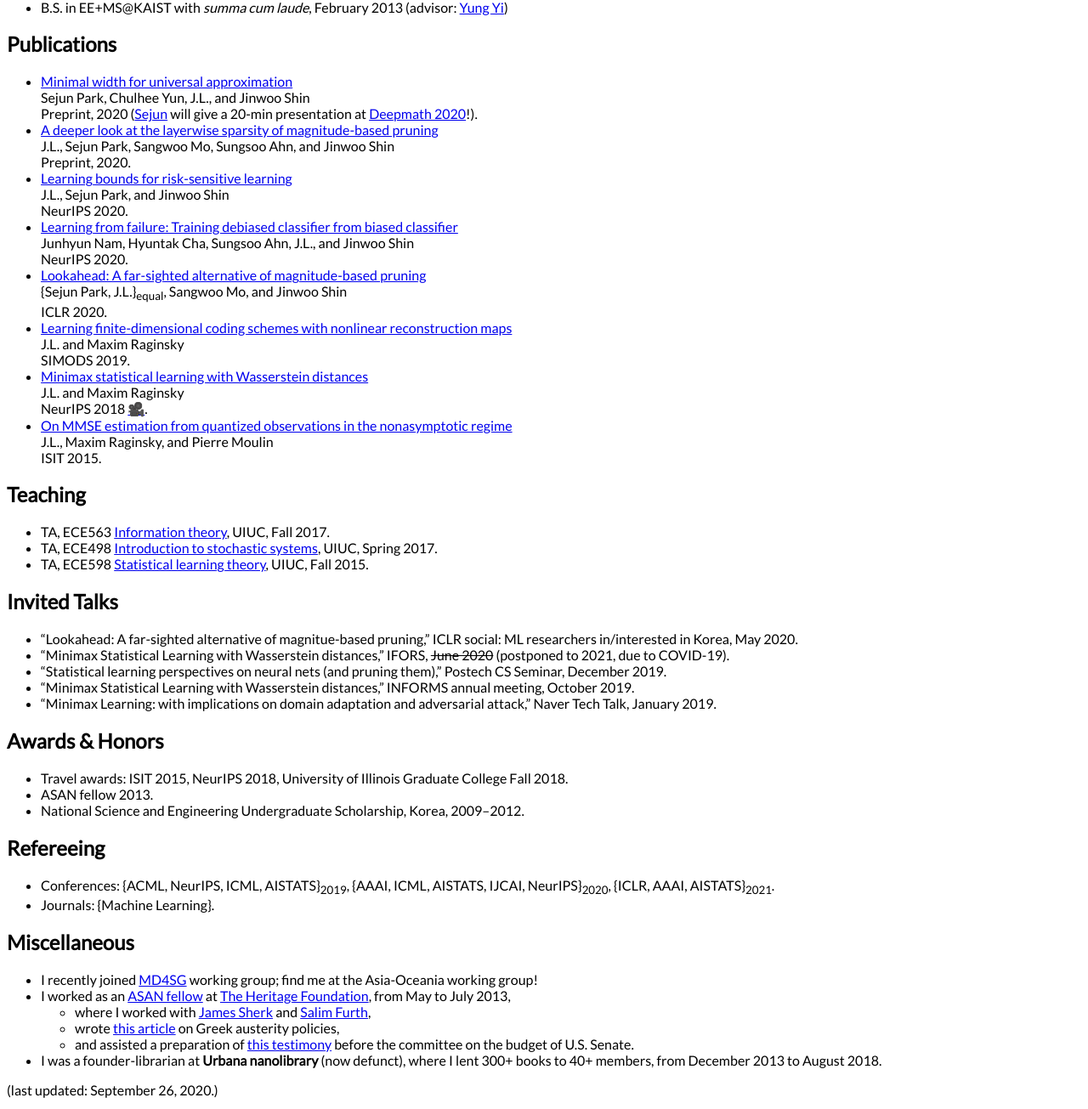
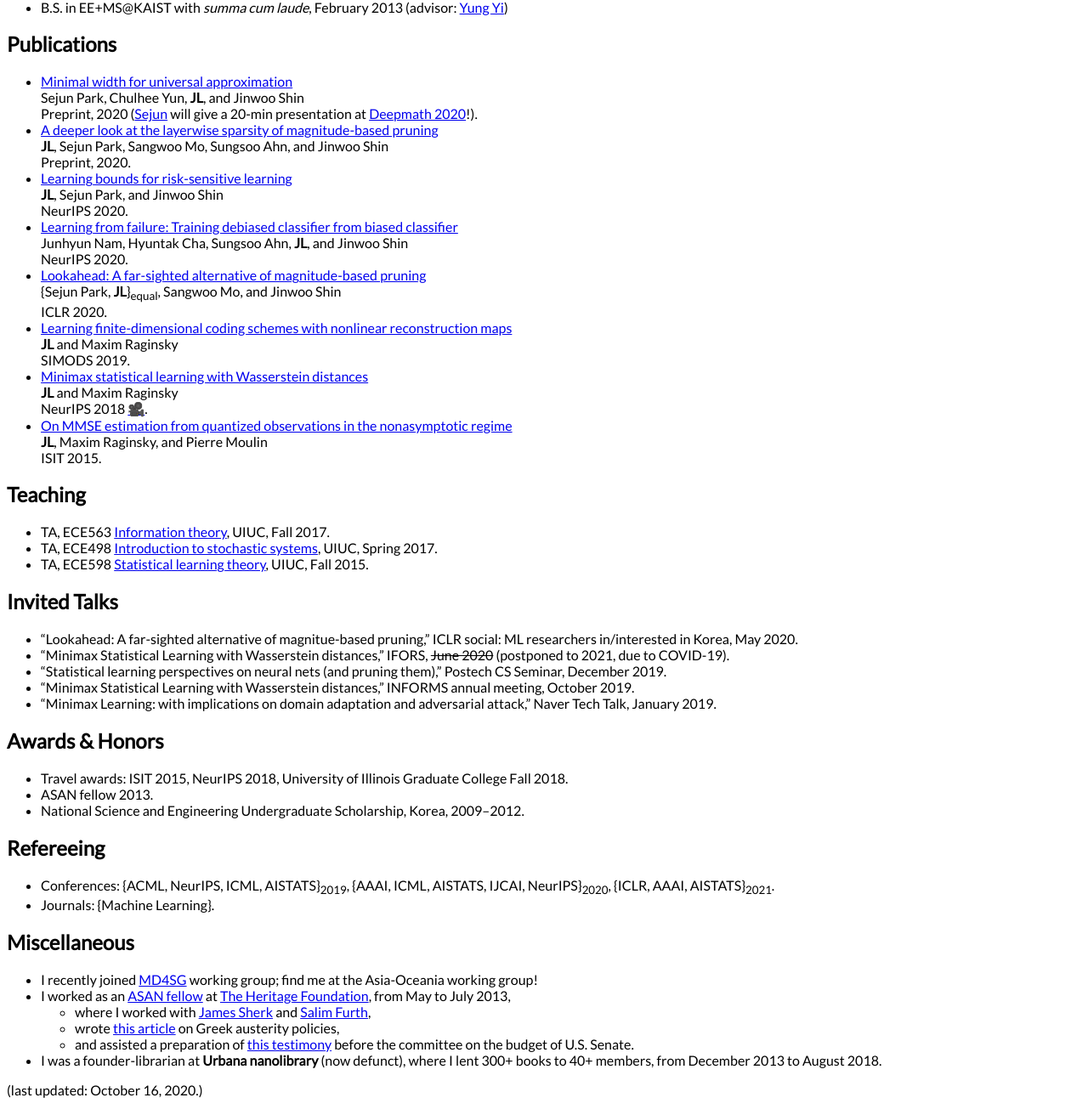
Before and after one commit to jaeho-lee/jaeho-lee.github.io, a Jekyll site: the page built from index.md, in a window 1280 px wide. Shown: the part 630-1935 px from the top of the page at 85% size. Built offline with Jekyll 4.4.1, drawn with Linux system fonts in a browser that asks for light colours; emoji names are drawn with the system emoji font.

Commit message:
some changes

```diff
--- a/index.md
+++ b/index.md
@@ -22,28 +22,28 @@ I like to ponder upon how operational constraints (e.g., robustness, fairness, r
 
 ## Publications
 * [Minimal width for universal approximation](https://arxiv.org/abs/2006.08859)
-Sejun Park, Chulhee Yun, J.L., and Jinwoo Shin
+Sejun Park, Chulhee Yun, **JL**, and Jinwoo Shin
 Preprint, 2020 ([Sejun](https://sites.google.com/site/sejunparksite/) will give a 20-min presentation at [Deepmath 2020](https://deepmath-conference.com)!).
 * [A deeper look at the layerwise sparsity of magnitude-based pruning](https://arxiv.org/abs/2010.07611)
-J.L., Sejun Park, Sangwoo Mo, Sungsoo Ahn, and Jinwoo Shin
+**JL**, Sejun Park, Sangwoo Mo, Sungsoo Ahn, and Jinwoo Shin
 Preprint, 2020.
 * [Learning bounds for risk-sensitive learning](https://arxiv.org/abs/2006.08138)
-J.L., Sejun Park, and Jinwoo Shin
+**JL**, Sejun Park, and Jinwoo Shin
 NeurIPS 2020.
 * [Learning from failure: Training debiased classifier from biased classifier](https://arxiv.org/abs/2007.02561)
-Junhyun Nam, Hyuntak Cha, Sungsoo Ahn, J.L., and Jinwoo Shin
+Junhyun Nam, Hyuntak Cha, Sungsoo Ahn, **JL**, and Jinwoo Shin
 NeurIPS 2020.
 * [Lookahead: A far-sighted alternative of magnitude-based pruning](https://openreview.net/forum?id=ryl3ygHYDB)
-{Sejun Park, J.L.}<sub>equal</sub>, Sangwoo Mo, and Jinwoo Shin
+{Sejun Park, **JL**}<sub>equal</sub>, Sangwoo Mo, and Jinwoo Shin
 ICLR 2020.
 * [Learning finite-dimensional coding schemes with nonlinear reconstruction maps](https://epubs.siam.org/doi/abs/10.1137/18M1234461)
-J.L. and Maxim Raginsky
+**JL** and Maxim Raginsky
 SIMODS 2019.
 * [Minimax statistical learning with Wasserstein distances](https://arxiv.org/pdf/1705.07815.pdf)
-J.L. and Maxim Raginsky
+**JL** and Maxim Raginsky
 NeurIPS 2018 [:movie_camera:](https://www.videoken.com/embed/h-nWXfuEpF4?tocitem=38).
 * [On MMSE estimation from quantized observations in the nonasymptotic regime](https://arxiv.org/pdf/1504.06029.pdf)
-J.L., Maxim Raginsky, and Pierre Moulin
+**JL**, Maxim Raginsky, and Pierre Moulin
 ISIT 2015.
 
 ## Teaching
@@ -76,4 +76,4 @@ ISIT 2015.
 * I was a founder-librarian at **Urbana nanolibrary** (now defunct), where I lent 300+ books to 40+ members, from December 2013 to August 2018.
 
 
-(last updated: September 26, 2020.)
+(last updated: October 16, 2020.)
```
Also changed, not shown: 1 other file.
